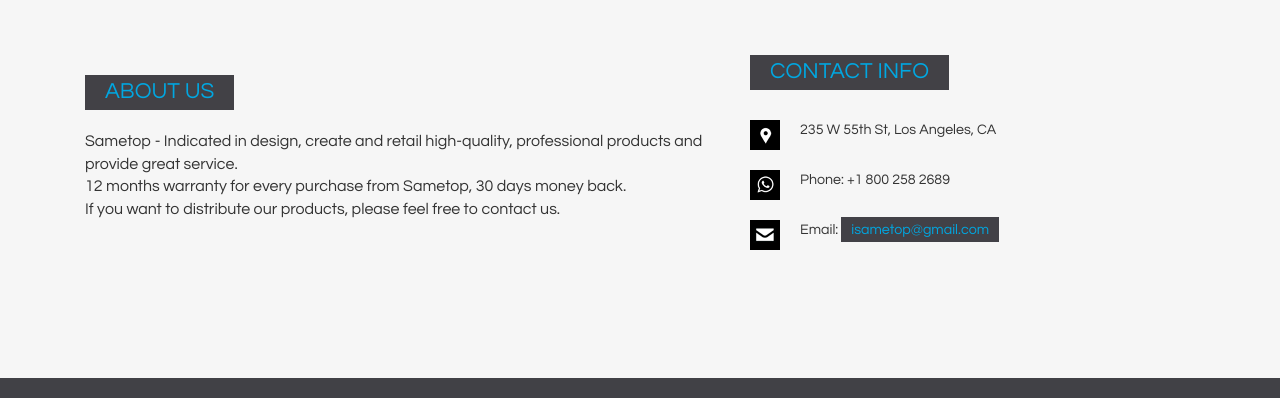
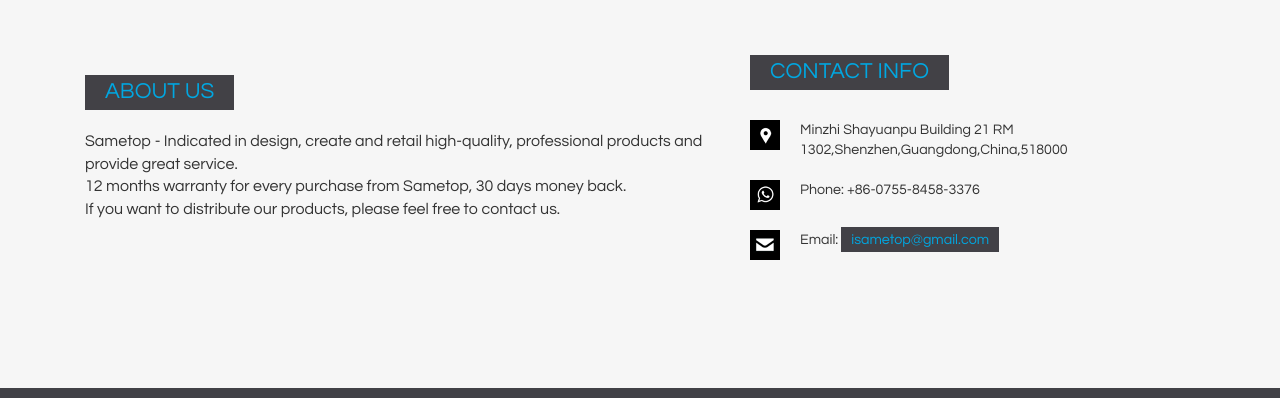
Before and after one commit to sametop/sametop.github.io, a plain HTML site: page contact.html in a window 1280 px wide. Shown: the part 772-1170 px from the top of the page. Drawn offline with Linux system fonts and the light colour scheme.

Commit message:
revise contact address

```diff
--- a/contact.html
+++ b/contact.html
@@ -46,7 +46,7 @@
   <div class="main">
 	 <div class="project-wrapper">
 	 	<div class="map">
-		   <iframe width="100%" height="400" frameborder="0" scrolling="no" marginheight="0" marginwidth="0" src="https://www.google.com/maps/embed?pb=!1m16!1m12!1m3!1d3307.9948134160427!2d-118.27956804889853!3d33.99266698052713!2m3!1f0!2f0!3f0!3m2!1i1024!2i768!4f13.1!2m1!1s235+W55th+St+LA%2CCA!5e0!3m2!1sen!2sus!4v1456128348432"></iframe><br><small><a href="https://www.google.com/maps/embed?pb=!1m16!1m12!1m3!1d3307.9948134160427!2d-118.27956804889853!3d33.99266698052713!2m3!1f0!2f0!3f0!3m2!1i1024!2i768!4f13.1!2m1!1s235+W55th+St+LA%2CCA!5e0!3m2!1sen!2sus!4v1456128348432" style="color:#666;text-align:left;font-size:12px"></a></small>
+		   <iframe width="100%" height="400" frameborder="0" scrolling="no" marginheight="0" marginwidth="0" src="https://www.google.com/maps/embed?pb=!1m18!1m12!1m3!1d3682.9436073567904!2d114.03864081407193!3d22.61858093698351!2m3!1f0!2f0!3f0!3m2!1i1024!2i768!4f13.1!3m3!1m2!1s0x0%3A0x5208b8964dca9384!2zU2hhIFl1YW5wdSDvvIhXZXN0IEdhdGXvvIk!5e0!3m2!1sen!2sus!4v1487925774758"></iframe><br><small><a href="https://www.google.com/maps/embed?pb=!1m18!1m12!1m3!1d3682.9436073567904!2d114.03864081407193!3d22.61858093698351!2m3!1f0!2f0!3f0!3m2!1i1024!2i768!4f13.1!3m3!1m2!1s0x0%3A0x5208b8964dca9384!2zU2hhIFl1YW5wdSDvvIhXZXN0IEdhdGXvvIk!5e0!3m2!1sen!2sus!4v1487925774758" style="color:#666;text-align:left;font-size:12px"></a></small>
 	    </div>
 	    <div class="container">
 	 	  <div class="contact">
@@ -60,8 +60,8 @@
 				   <h5 class="leave">Contact Info</h5><div class="clearfix"></div>
 				   <div class="contact-list">
 						<ul>
-							<li><img src="images/address.png" alt="LA"><p>235 W 55th St, Los Angeles, CA </p><div class="clearfix"></div></li>
-							<li><img src="images/phone.png" alt=""><p>Phone: +1 800 258 2689<br></p><div class="clearfix"></div></li>
+							<li><img src="images/address.png" alt="LA"><p>Minzhi Shayuanpu Building 21 RM 1302,Shenzhen,Guangdong,China,518000</p><div class="clearfix"></div></li>
+							<li><img src="images/phone.png" alt=""><p>Phone: +86-0755-8458-3376<br></p><div class="clearfix"></div></li>
 							<li><img src="images/msg.png" alt=""><p>Email: <span class="yellow1"><a href="mailto:isametop@gmail.com">isametop@gmail.com</a></span></p><div class="clearfix"></div></li>
 					   </ul>
 					</div>
```
